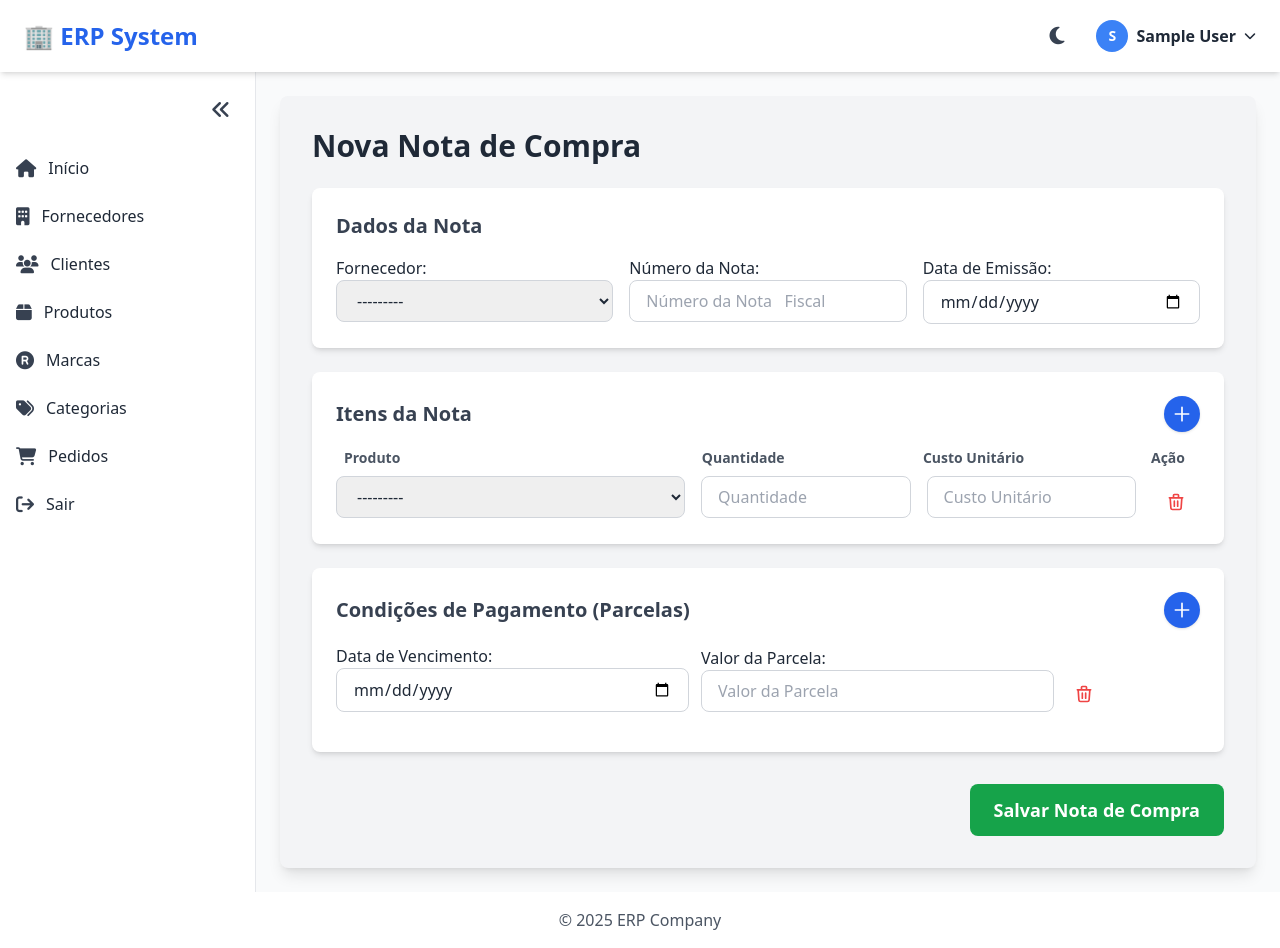
After one commit to viniciostec22/SysErp, a Django app: page /purchases/create/ in a window 1280 px wide. The commit adds this page. Run offline with Django 5.2, Linux system fonts and the light colour scheme; the visitor is signed in with stand-in values (Sample User, id 1); data that the repository does not hold is empty; some libraries are stand-ins or nearby versions.

Commit message:
feat:form pedidos

```diff
--- a/app/settings.py
+++ b/app/settings.py
@@ -46,6 +46,7 @@ INSTALLED_APPS = [
     'sales',
     'customers',
     'purchases',
+    "django_htmx",
 ]
 
 
@@ -64,6 +65,7 @@ MIDDLEWARE = [
     'django.contrib.auth.middleware.AuthenticationMiddleware',
     'django.contrib.messages.middleware.MessageMiddleware',
     'django.middleware.clickjacking.XFrameOptionsMiddleware',
+    'django_htmx.middleware.HtmxMiddleware',
 ]
 
 ROOT_URLCONF = 'app.urls'
--- a/app/urls.py
+++ b/app/urls.py
@@ -16,6 +16,7 @@ urlpatterns = [
     path('suppliers/', include('suppliers.urls')),
     path('customers/', include('customers.urls')),
     path('stock/', include('stock.urls')),
+    path('purchases/', include('purchases.urls')),
     # path('sales/', include('sales.urls')),
 
 ]
--- /dev/null
+++ b/purchases/forms.py
@@ -0,0 +1,60 @@
+# purchases/forms.py
+
+from django import forms
+from django.forms import inlineformset_factory
+from .models import PurchaseInvoice, PurchaseInvoiceItem, PayableAccount
+from suppliers.models import Supplier
+from products.models import Product
+
+class PurchaseInvoiceForm(forms.ModelForm):
+    """
+    Formulário para o cabeçalho da Nota de Compra.
+    """
+    class Meta:
+        model = PurchaseInvoice
+        fields = ['supplier', 'invoice_number', 'issue_date']
+        widgets = {
+            'issue_date': forms.DateInput(
+                attrs={'type': 'date', 'class': 'w-full px-4 py-2 border border-gray-300 rounded-lg focus:outline-none focus:ring-2 focus:ring-green-500 dark:bg-gray-700 dark:border-gray-600 dark:text-white'}
+            ),
+            'supplier': forms.Select(attrs={'class': 'autocomplete, w-full px-4 py-2 border border-gray-300 rounded-lg focus:outline-none focus:ring-2 focus:ring-green-500 dark:bg-gray-700 dark:border-gray-600 dark:text-white select2-field'}),
+            'invoice_number': forms.TextInput(attrs={'class': 'w-full px-4 py-2 border border-gray-300 rounded-lg focus:outline-none focus:ring-2 focus:ring-green-500 dark:bg-gray-700 dark:border-gray-600 dark:text-white', 'placeholder': 'Número da Nota   Fiscal  '}),
+        }
+
+    def __init__(self, *args, **kwargs):
+        # Captura o usuário da view para filtrar os fornecedores
+        user = kwargs.pop('user', None)
+        super().__init__(*args, **kwargs)
+
+        if user and hasattr(user, 'company') and user.company:
+            self.fields['supplier'].queryset = Supplier.objects.filter(company=user.company)
+
+# --- Formset para os ITENS da Nota ---
+# O formset permite adicionar vários produtos na mesma nota de forma dinâmica
+InvoiceItemFormSet = inlineformset_factory(
+    PurchaseInvoice,  # Modelo Pai
+    PurchaseInvoiceItem,  # Modelo Filho
+    fields=('product', 'quantity', 'unit_cost'),
+    extra=1,  # Começa com 1 formulário de item em branco
+    can_delete=True,  # Permite remover itens
+    widgets={
+        'product': forms.Select(attrs={'class': 'select2-field product-item w-full px-4 py-2 border border-gray-300 rounded-lg focus:outline-none focus:ring-2 focus:ring-green-500 dark:bg-gray-700 dark:border-gray-600 dark:text-white'}),
+        'quantity': forms.NumberInput(attrs={'class': 'quantity-item w-full px-4 py-2 border border-gray-300 rounded-lg focus:outline-none focus:ring-2 focus:ring-green-500 dark:bg-gray-700 dark:border-gray-600 dark:text-white', 'placeholder': 'Quantidade'}),
+        'unit_cost': forms.NumberInput(attrs={'class': 'unit-cost-item w-full px-4 py-2 border border-gray-300 rounded-lg focus:outline-none focus:ring-2 focus:ring-green-500 dark:bg-gray-700 dark:border-gray-600 dark:text-white', 'placeholder': 'Custo Unitário'}),
+    }
+)
+
+# --- Formset para as PARCELAS (Contas a Pagar) ---
+PayableAccountFormSet = inlineformset_factory(
+    PurchaseInvoice, # Modelo Pai
+    PayableAccount, # Modelo Filho
+    fields=('due_date', 'amount'),
+    extra=1, # Começa com 1 formulário de parcela em branco
+    can_delete=True, # Permite remover parcelas
+    widgets={
+        'due_date': forms.DateInput(
+            attrs={'type': 'date', 'class': 'w-full px-4 py-2 border border-gray-300 rounded-lg focus:outline-none focus:ring-2 focus:ring-green-500 dark:bg-gray-700 dark:border-gray-600 dark:text-white'}
+        ),
+        'amount': forms.NumberInput(attrs={'class': 'w-full px-4 py-2 border border-gray-300 rounded-lg focus:outline-none focus:ring-2 focus:ring-green-500 dark:bg-gray-700 dark:border-gray-600 dark:text-white', 'placeholder': 'Valor da Parcela'}),
+    }
+)
--- /dev/null
+++ b/purchases/templates/purchases/purchase_invoice_form.html
@@ -0,0 +1,174 @@
+
+{% extends "base.html" %} {% comment %} Assumindo que você tem um base.html com TailwindCSS {% endcomment %}
+
+{% block content %}
+
+<div class="container mx-auto p-8 bg-gray-100 dark:bg-gray-900 rounded-lg shadow-lg">
+    <h1 class="text-3xl font-bold mb-6 text-gray-800 dark:text-gray-100">Nova Nota de Compra</h1>
+
+    <form method="post" id="purchase-invoice-form">
+        {% csrf_token %}
+
+        <!-- Seção do Cabeçalho da Nota -->
+        <div class="bg-white dark:bg-gray-800 p-6 rounded-lg shadow-md mb-6">
+            <h2 class="text-xl font-semibold mb-4 text-gray-700 dark:text-gray-200">Dados da Nota</h2>
+            <div class="grid grid-cols-1 md:grid-cols-3 gap-4">
+                {{ form.as_p }}
+            </div>
+        </div>
+
+        <!-- Seção dos Itens da Nota (Layout com Flexbox) -->
+        <div class="bg-white dark:bg-gray-800 p-6 rounded-lg shadow-md mb-6">
+            <div class="flex justify-between items-center mb-4">
+                <h2 class="text-xl font-semibold text-gray-700 dark:text-gray-200">Itens da Nota</h2>
+                <button type="button" id="add-item-form" class="p-2 bg-blue-600 text-white rounded-full hover:bg-blue-700 flex items-center justify-center shadow">
+                    <svg xmlns="http://www.w3.org/2000/svg" class="h-5 w-5" fill="none" viewBox="0 0 24 24" stroke="currentColor" stroke-width="2">
+                        <path stroke-linecap="round" stroke-linejoin="round" d="M12 4v16m8-8H4" />
+                    </svg>
+                </button>
+            </div>
+
+            <!-- Cabeçalho da Tabela de Itens -->
+            <div class="flex gap-4 mb-2 text-sm font-bold text-gray-600 dark:text-gray-400 px-2">
+                <div class="flex-auto w-5/12">Produto</div>
+                <div class="flex-auto w-3/12">Quantidade</div>
+                <div class="flex-auto w-3/12">Custo Unitário</div>
+                <div class="flex-none w-12 text-center">Ação</div>
+            </div>
+
+            {{ item_formset.management_form }}
+            <div id="item-form-list" class="space-y-2">
+                {% for form in item_formset %}
+                <div class="item-form flex gap-4 items-start">
+                    <div class="flex-auto w-5/12">{{ form.product }}</div>
+                    <div class="flex-auto w-3/12">{{ form.quantity }}</div>
+                    <div class="flex-auto w-3/12">{{ form.unit_cost }}</div>
+                    <div class="flex-none w-12 flex items-center justify-center pt-2">
+                        <button type="button" class="remove-item-form p-2 text-red-500 hover:text-red-700 hover:bg-red-100 dark:hover:bg-gray-700 rounded-full">
+                            <svg xmlns="http://www.w3.org/2000/svg" class="h-5 w-5" fill="none" viewBox="0 0 24 24" stroke="currentColor" stroke-width="2">
+                                <path stroke-linecap="round" stroke-linejoin="round" d="M19 7l-.867 12.142A2 2 0 0116.138 21H7.862a2 2 0 01-1.995-1.858L5 7m5 4v6m4-6v6m1-10V4a1 1 0 00-1-1h-4a1 1 0 00-1 1v3M4 7h16" />
+                            </svg>
+                        </button>
+                    </div>
+                    {% if form.errors %}
+                        <div class="w-full text-red-500 text-sm mt-1">{{ form.errors }}</div>
+                    {% endif %}
+                </div>
+                {% endfor %}
+            </div>
+        </div>
+
+        <!-- Seção das Parcelas -->
+        <div class="bg-white dark:bg-gray-800 p-6 rounded-lg shadow-md mb-6">
+            <div class="flex justify-between items-center mb-4">
+                <h2 class="text-xl font-semibold text-gray-700 dark:text-gray-200">Condições de Pagamento (Parcelas)</h2>
+                <button type="button" id="add-payable-form" class="p-2 bg-blue-600 text-white rounded-full hover:bg-blue-700 flex items-center justify-center shadow">
+                    <svg xmlns="http://www.w3.org/2000/svg" class="h-5 w-5" fill="none" viewBox="0 0 24 24" stroke="currentColor" stroke-width="2">
+                        <path stroke-linecap="round" stroke-linejoin="round" d="M12 4v16m8-8H4" />
+                    </svg>
+                </button>
+            </div>
+
+            {{ payable_formset.management_form }}
+            <div id="payable-form-list" class="space-y-2">
+                {% for form in payable_formset %}
+                <div class="payable-form grid grid-cols-12 gap-3 mb-4 items-end">
+                    <div class="col-span-5">{{ form.due_date.label_tag }} {{ form.due_date }}</div>
+                    <div class="col-span-5">{{ form.amount.label_tag }} {{ form.amount }}</div>
+                    <div class="col-span-2 flex items-center">
+                         <button type="button" class="remove-payable-form p-2 text-red-500 hover:text-red-700 hover:bg-red-100 dark:hover:bg-gray-700 rounded-full">
+                            <svg xmlns="http://www.w3.org/2000/svg" class="h-5 w-5" fill="none" viewBox="0 0 24 24" stroke="currentColor" stroke-width="2">
+                                <path stroke-linecap="round" stroke-linejoin="round" d="M19 7l-.867 12.142A2 2 0 0116.138 21H7.862a2 2 0 01-1.995-1.858L5 7m5 4v6m4-6v6m1-10V4a1 1 0 00-1-1h-4a1 1 0 00-1 1v3M4 7h16" />
+                            </svg>
+                        </button>
+                    </div>
+                     {% if form.errors %}
+                        <div class="col-span-12 text-red-500">{{ form.errors }}</div>
+                    {% endif %}
+                </div>
+                {% endfor %}
+            </div>
+        </div>
+
+        <!-- Botão de Envio -->
+        <div class="mt-8 text-right">
+            <button type="submit" class="px-6 py-3 bg-green-600 text-white font-bold rounded-lg hover:bg-green-700 text-lg">Salvar Nota de Compra</button>
+        </div>
+    </form>
+
+    <!-- Templates para os novos formulários (escondidos) -->
+    <div id="empty-item-form" class="hidden">
+        <div class="item-form flex gap-4 items-start">
+            <div class="flex-auto w-5/12">{{ item_formset.empty_form.product }}</div>
+            <div class="flex-auto w-3/12">{{ item_formset.empty_form.quantity }}</div>
+            <div class="flex-auto w-3/12">{{ item_formset.empty_form.unit_cost }}</div>
+            <div class="flex-none w-12 flex items-center justify-center pt-2">
+                <button type="button" class="remove-item-form p-2 text-red-500 hover:text-red-700 hover:bg-red-100 dark:hover:bg-gray-700 rounded-full">
+                    <svg xmlns="http://www.w3.org/2000/svg" class="h-5 w-5" fill="none" viewBox="0 0 24 24" stroke="currentColor" stroke-width="2">
+                        <path stroke-linecap="round" stroke-linejoin="round" d="M19 7l-.867 12.142A2 2 0 0116.138 21H7.862a2 2 0 01-1.995-1.858L5 7m5 4v6m4-6v6m1-10V4a1 1 0 00-1-1h-4a1 1 0 00-1 1v3M4 7h16" />
+                    </svg>
+                </button>
+            </div>
+        </div>
+    </div>
+    <div id="empty-payable-form" class="hidden">
+        <div class="payable-form grid grid-cols-12 gap-3 mb-4 items-end">
+            <div class="col-span-5">{{ payable_formset.empty_form.due_date }}</div>
+            <div class="col-span-5">{{ payable_formset.empty_form.amount }}</div>
+            <div class="col-span-2 flex items-center">
+                <button type="button" class="remove-payable-form p-2 text-red-500 hover:text-red-700 hover:bg-red-100 dark:hover:bg-gray-700 rounded-full">
+                    <svg xmlns="http://www.w3.org/2000/svg" class="h-5 w-5" fill="none" viewBox="0 0 24 24" stroke="currentColor" stroke-width="2">
+                        <path stroke-linecap="round" stroke-linejoin="round" d="M19 7l-.867 12.142A2 2 0 0116.138 21H7.862a2 2 0 01-1.995-1.858L5 7m5 4v6m4-6v6m1-10V4a1 1 0 00-1-1h-4a1 1 0 00-1 1v3M4 7h16" />
+                    </svg>
+                </button>
+            </div>
+        </div>
+    </div>
+</div>
+
+<script>
+document.addEventListener('DOMContentLoaded', function() {
+    function addForm(btnSelector, listSelector, emptyFormSelector, prefix) {
+        const addBtn = document.querySelector(btnSelector);
+        if (!addBtn) return;
+
+        const formList = document.querySelector(listSelector);
+        const emptyFormTemplate = document.querySelector(emptyFormSelector);
+        const totalFormsInput = document.querySelector(`#id_${prefix}-TOTAL_FORMS`);
+
+        addBtn.addEventListener('click', function() {
+            let formNum = parseInt(totalFormsInput.value);
+            // Clona o template, substituindo o prefixo pelo número do novo formulário
+            let newFormHtml = emptyFormTemplate.innerHTML.replace(/__prefix__/g, formNum);
+
+            // Adiciona o novo formulário à lista sem criar um div extra
+            formList.insertAdjacentHTML('beforeend', newFormHtml);
+
+            // Incrementa o número total de formulários no management form
+            totalFormsInput.value = formNum + 1;
+        });
+    }
+
+    function setupRemoveListeners(listSelector, removeBtnSelector) {
+        const formList = document.querySelector(listSelector);
+        if (!formList) return;
+
+        formList.addEventListener('click', function(e) {
+            // Usa .closest() para encontrar o botão, mesmo que o clique seja no ícone SVG
+            const removeBtn = e.target.closest(removeBtnSelector);
+            if (removeBtn) {
+                // Encontra o elemento pai do formulário e o remove
+                removeBtn.closest('.item-form, .payable-form').remove();
+            }
+        });
+    }
+
+    // Inicializa a funcionalidade para ambos os formsets
+    addForm('#add-item-form', '#item-form-list', '#empty-item-form', 'items');
+    addForm('#add-payable-form', '#payable-form-list', '#empty-payable-form', 'payables');
+
+    setupRemoveListeners('#item-form-list', '.remove-item-form');
+    setupRemoveListeners('#payable-form-list', '.remove-payable-form');
+});
+</script>
+{% endblock %}
--- /dev/null
+++ b/purchases/urls.py
@@ -0,0 +1,14 @@
+from django.urls import path
+from . import views
+
+app_name = 'purchases'
+
+urlpatterns = [
+    path('', views.PurchaseInvoiceListView.as_view(), name='purchase_list'),
+    # path('<uuid:pk>/', views.purchase_detail, name='purchase_detail'),
+    path('create/', views.PurchaseInvoiceCreateView.as_view(), name='purchase_create'),
+    # path('<uuid:pk>/update/', views.purchase_update, name='purchase_update'),
+    # path('<uuid:pk>/delete/', views.purchase_delete, name='purchase_delete'),
+
+
+]
--- a/purchases/views.py
+++ b/purchases/views.py
@@ -1,3 +1,98 @@
-from django.shortcuts import render
+# purchases/views.py
 
-# Create your views here.
+from django.shortcuts import render, redirect
+from django.views.generic import View, ListView
+from django.contrib.auth.mixins import LoginRequiredMixin
+from django.db import transaction
+from django.urls import reverse_lazy
+from .models import Supplier, Product
+
+from .models import PurchaseInvoice
+from .forms import PurchaseInvoiceForm, InvoiceItemFormSet, PayableAccountFormSet
+
+
+class PurchaseInvoiceCreateView(LoginRequiredMixin, View):
+    template_name = 'purchases/purchase_invoice_form.html'
+
+    def get(self, request, *args, **kwargs):
+        """
+        Lida com a requisição GET: mostra o formulário principal e os formsets em branco.
+        """
+        form = PurchaseInvoiceForm(user=request.user)
+        item_formset = InvoiceItemFormSet(prefix='items')
+        payable_formset = PayableAccountFormSet(prefix='payables')
+
+        context = {
+            'form': form,
+            'item_formset': item_formset,
+            'payable_formset': payable_formset,
+        }
+        return render(request, self.template_name, context)
+
+    def post(self, request, *args, **kwargs):
+        """
+        Lida com a requisição POST: processa e valida todos os formulários.
+        """
+        form = PurchaseInvoiceForm(request.POST, user=request.user)
+        item_formset = InvoiceItemFormSet(request.POST, prefix='items')
+        payable_formset = PayableAccountFormSet(request.POST, prefix='payables')
+
+        if form.is_valid() and item_formset.is_valid() and payable_formset.is_valid():
+            try:
+                # Usa uma transação atômica para garantir a integridade dos dados.
+                # Ou tudo é salvo, ou nada é.
+                with transaction.atomic():
+                    # Pega a empresa do usuário logado
+                    company = request.user.company
+                    if not company:
+                        # Adiciona um erro se o usuário não tiver uma empresa ativa
+                        form.add_error(None, "Usuário não associado a uma empresa ativa.")
+                        raise ValueError("Empresa não encontrada para o usuário.")
+
+                    # Salva o formulário principal (cabeçalho da nota)
+                    invoice = form.save(commit=False)
+                    invoice.company = company
+                    invoice.save()
+
+                    # Associa os itens e parcelas à nota recém-criada e salva
+                    # O 'instance=invoice' faz a ligação entre o filho e o pai.
+                    item_formset.instance = invoice
+                    item_formset.save()
+
+                    payable_formset.instance = invoice
+                    payable_formset.save()
+
+                # Redireciona para uma página de sucesso (ex: lista de notas)
+                return redirect(reverse_lazy('purchases:purchase_list')) # Crie esta URL depois
+
+            except Exception as e:
+                # Se ocorrer um erro, a transação é revertida.
+                # Renderiza a página novamente com os formulários e a mensagem de erro.
+                context = {
+                    'form': form,
+                    'item_formset': item_formset,
+                    'payable_formset': payable_formset,
+                    'error_message': f"Ocorreu um erro ao salvar a nota: {e}"
+                }
+                return render(request, self.template_name, context)
+
+        # Se algum formulário for inválido, renderiza a página novamente com os erros
+        context = {
+            'form': form,
+            'item_formset': item_formset,
+            'payable_formset': payable_formset,
+        }
+        return render(request, self.template_name, context)
+
+# --- View para listar as notas já criadas ---
+class PurchaseInvoiceListView(LoginRequiredMixin, ListView):
+    model = PurchaseInvoice
+    template_name = 'purchases/purchase_invoice_list.html'
+    context_object_name = 'invoices'
+
+    def get_queryset(self):
+        # Filtra as notas para mostrar apenas as da empresa do usuário logado
+        user = self.request.user
+        if hasattr(user, 'company') and user.company:
+            return PurchaseInvoice.objects.filter(company=user.company).order_by('-issue_date')
+        return PurchaseInvoice.objects.none()
--- a/static/dist/output.css
+++ b/static/dist/output.css
@@ -640,8 +640,16 @@ video {
   z-index: 20;
 }
 
+.col-span-12 {
+  grid-column: span 12 / span 12;
+}
+
 .col-span-2 {
   grid-column: span 2 / span 2;
+}
+
+.col-span-5 {
+  grid-column: span 5 / span 5;
 }
 
 .mx-auto {
@@ -763,6 +771,14 @@ video {
   min-height: 100vh;
 }
 
+.w-12 {
+  width: 3rem;
+}
+
+.w-3\/12 {
+  width: 25%;
+}
+
 .w-48 {
   width: 12rem;
 }
@@ -771,6 +787,10 @@ video {
   width: 1.25rem;
 }
 
+.w-5\/12 {
+  width: 41.666667%;
+}
+
 .w-8 {
   width: 2rem;
 }
@@ -807,6 +827,14 @@ video {
   flex: 1 1 0%;
 }
 
+.flex-auto {
+  flex: 1 1 auto;
+}
+
+.flex-none {
+  flex: none;
+}
+
 .flex-shrink-0 {
   flex-shrink: 0;
 }
@@ -831,6 +859,10 @@ video {
   grid-template-columns: repeat(1, minmax(0, 1fr));
 }
 
+.grid-cols-12 {
+  grid-template-columns: repeat(12, minmax(0, 1fr));
+}
+
 .flex-col {
   flex-direction: column;
 }
@@ -843,6 +875,10 @@ video {
   align-content: flex-start;
 }
 
+.items-start {
+  align-items: flex-start;
+}
+
 .items-end {
   align-items: flex-end;
 }
@@ -873,6 +909,10 @@ video {
 
 .gap-6 {
   gap: 1.5rem;
+}
+
+.gap-3 {
+  gap: 0.75rem;
 }
 
 .space-x-2 > :not([hidden]) ~ :not([hidden]) {
@@ -1108,8 +1148,17 @@ video {
   padding-bottom: 1rem;
 }
 
+.px-2 {
+  padding-left: 0.5rem;
+  padding-right: 0.5rem;
+}
+
 .pr-4 {
   padding-right: 1rem;
+}
+
+.pt-2 {
+  padding-top: 0.5rem;
 }
 
 .text-left {
@@ -1370,9 +1419,19 @@ video {
   color: rgb(59 130 246 / var(--tw-text-opacity, 1));
 }
 
+.hover\:text-red-700:hover {
+  --tw-text-opacity: 1;
+  color: rgb(185 28 28 / var(--tw-text-opacity, 1));
+}
+
 .focus\:border-blue-500:focus {
   --tw-border-opacity: 1;
   border-color: rgb(59 130 246 / var(--tw-border-opacity, 1));
+}
+
+.focus\:border-indigo-500:focus {
+  --tw-border-opacity: 1;
+  border-color: rgb(99 102 241 / var(--tw-border-opacity, 1));
 }
 
 .focus\:outline-none:focus {
@@ -1407,6 +1466,11 @@ video {
   --tw-ring-color: rgb(34 197 94 / var(--tw-ring-opacity, 1));
 }
 
+.focus\:ring-indigo-500:focus {
+  --tw-ring-opacity: 1;
+  --tw-ring-color: rgb(99 102 241 / var(--tw-ring-opacity, 1));
+}
+
 .group.sidebar-collapsed .group-\[\.sidebar-collapsed\]\:hidden {
   display: none;
 }
@@ -1525,6 +1589,11 @@ video {
   .sm\:inline {
     display: inline;
   }
+
+  .sm\:text-sm {
+    font-size: 0.875rem;
+    line-height: 1.25rem;
+  }
 }
 
 @media (min-width: 768px) {
@@ -1540,6 +1609,10 @@ video {
     width: 16rem;
   }
 
+  .md\:grid-cols-1 {
+    grid-template-columns: repeat(1, minmax(0, 1fr));
+  }
+
   .md\:grid-cols-2 {
     grid-template-columns: repeat(2, minmax(0, 1fr));
   }
@@ -1548,7 +1621,7 @@ video {
     grid-template-columns: repeat(3, minmax(0, 1fr));
   }
 
-  .md\:grid-cols-1 {
-    grid-template-columns: repeat(1, minmax(0, 1fr));
+  .md\:p-8 {
+    padding: 2rem;
   }
 }
--- a/templates/base.html
+++ b/templates/base.html
@@ -12,6 +12,8 @@
 
     <script src="{% static 'js/theme-toggle.js' %}" defer></script>
     <script src="{% static 'js/sidebar.js' %}" defer></script>
+
+
     {% block extra_head %}{% endblock extra_head %}
 
   </head>
@@ -106,8 +108,8 @@
         <span class="text-gray-800 dark:text-gray-100 group-[.sidebar-collapsed]:hidden">Categorias</span>
       </a>
 
-      <a href="#" class="flex items-center px-4 py-2 hover:bg-blue-100 dark:hover:bg-gray-700 rounded group">
-        <i class="fa-solid fa-truck mr-3 text-lg text-gray-700 dark:text-gray-300"></i>
+      <a href="{% url 'purchases:purchase_create' %}" class="flex items-center px-4 py-2 hover:bg-blue-100 dark:hover:bg-gray-700 rounded group">
+        <i class="fa-solid fa-cart-shopping mr-3 text-lg text-gray-700 dark:text-gray-300"></i>
         <span class="text-gray-800 dark:text-gray-100 group-[.sidebar-collapsed]:hidden">Pedidos</span>
       </a>
 
@@ -141,6 +143,7 @@
     {% block extra_scripts %}
 
     {% endblock extra_scripts %}
+   <script src="https://unpkg.com/htmx.org@1.9.10" integrity="sha384-D1Kt99CQMDuVetoL1lrYwg5t+9QdHe7NLX/SoJYkXDFfX37iInKRy5xLSi8nO7UC" crossorigin="anonymous"></script>
 
   </body>
 </html>
```
Also changed, not shown: purchases/templates/partials/item_form.html (added, +12 -0 lines), purchases/templates/purchases/purchase_invoice_list.html (added).
